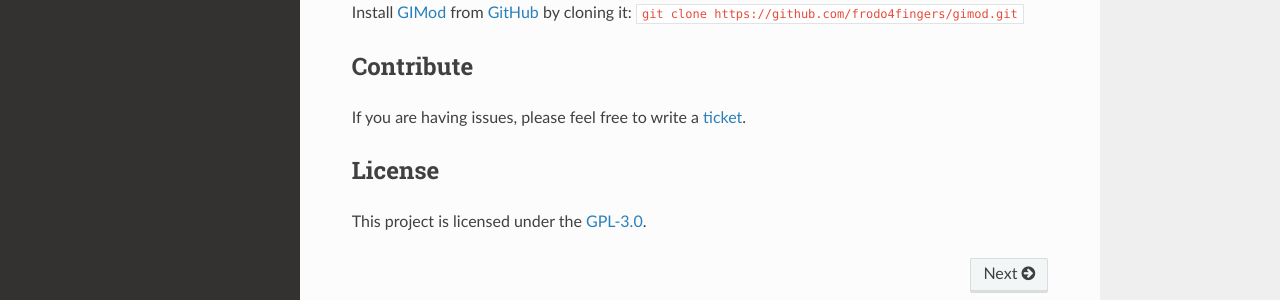
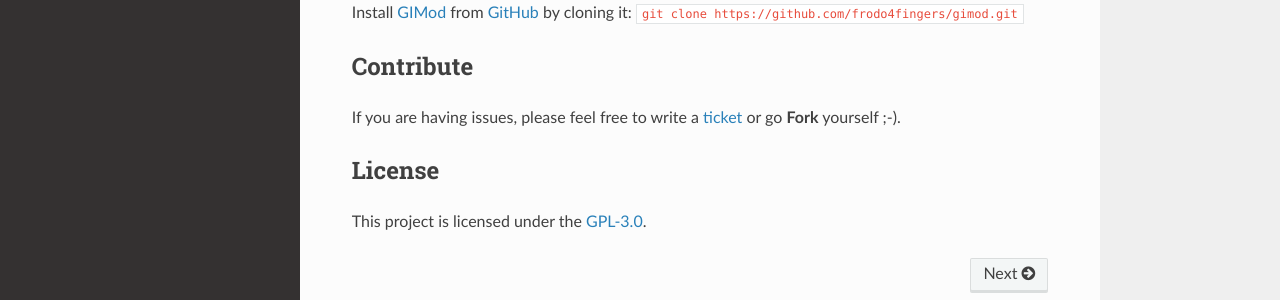
Before and after one commit to frodo4fingers/gimod, a Sphinx documentation site: the page built from docs/index.rst, in a window 1280 px wide and 1210 px high. Shown: the part 787-1087 px from the top of the window. Built offline with Sphinx 7.4.7 and the Read the Docs theme 2.0.0, drawn with Linux system fonts in a browser that asks for light colours.

Commit message:
updated readthedocs

```diff
--- a/docs/index.rst
+++ b/docs/index.rst
@@ -37,7 +37,7 @@ Install `GIMod <https://github.com/frodo4fingers/gimod>`_ from `GitHub <https://
 
 Contribute
 ----------
-If you are having issues, please feel free to write a `ticket <https://github.com/frodo4fingers/gimod/issues>`_.
+If you are having issues, please feel free to write a `ticket <https://github.com/frodo4fingers/gimod/issues>`_ or go **Fork** yourself ;-).
 
 License
 -------
```
Also changed, not shown: 5 other files.
